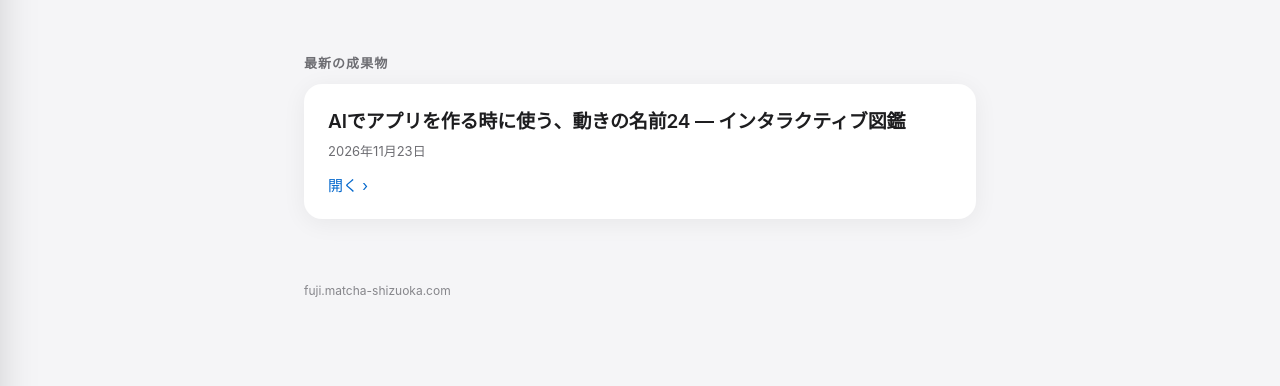
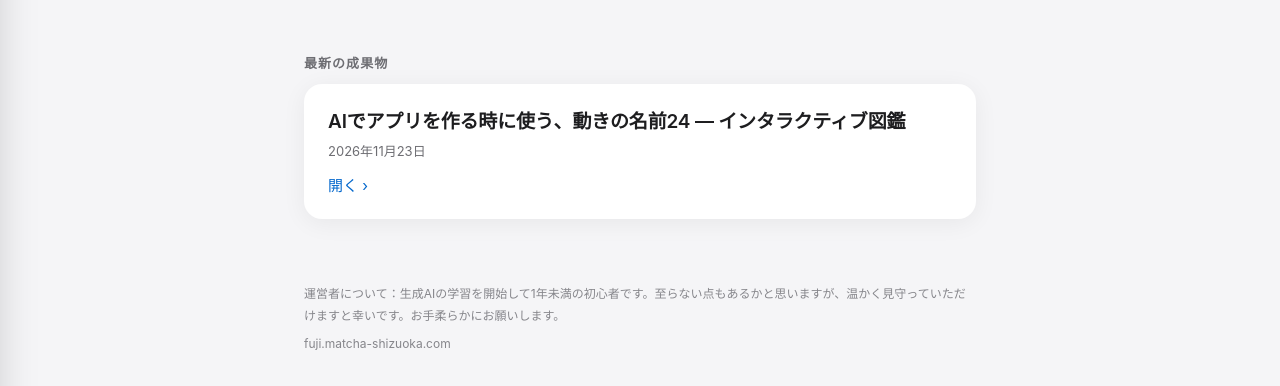
Before and after one commit to sayasaya246/study-storage, a plain HTML site: page index.html in a window 1280 px wide. Shown: the part 352-738 px from the top of the page. Drawn offline with Linux system fonts and the light colour scheme.

Commit message:
フッターに運営者メッセージを追加

```diff
--- a/index.html
+++ b/index.html
@@ -110,6 +110,8 @@
       font-size: 12px;
       color: #86868b;
     }
+    footer .operator-note { line-height: 1.8; margin: 0 0 10px; }
+    footer .domain { margin: 0; }
 
     /* ドロワーの背景 */
     #drawerOverlay {
@@ -204,7 +206,10 @@
     </a>
   </main>
 
-  <footer>fuji.matcha-shizuoka.com</footer>
+  <footer>
+    <p class="operator-note">運営者について：生成AIの学習を開始して1年未満の初心者です。至らない点もあるかと思いますが、温かく見守っていただけますと幸いです。お手柔らかにお願いします。</p>
+    <p class="domain">fuji.matcha-shizuoka.com</p>
+  </footer>
 
   <!-- ドロワー -->
   <div id="drawerOverlay" onclick="closeDrawer()"></div>
```
Also changed, not shown: motion-names-24.html (+3 -0 lines).
